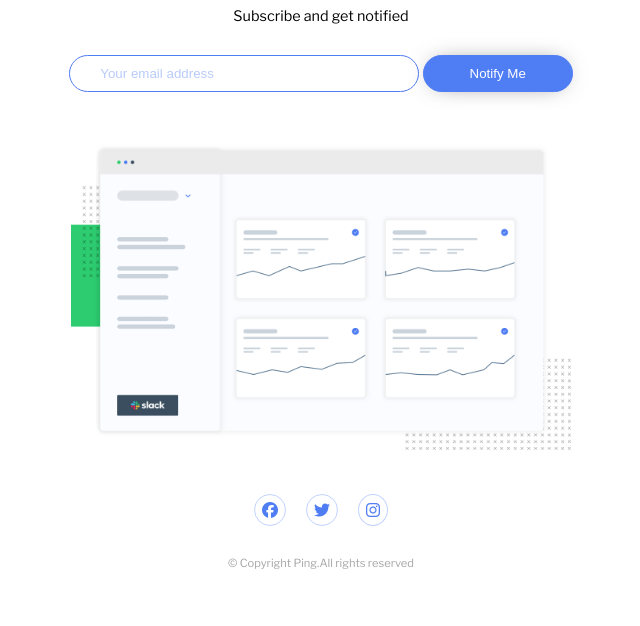
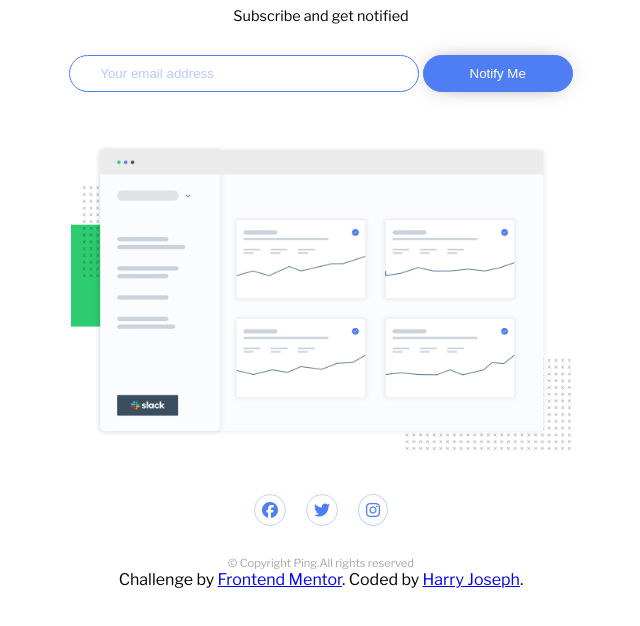
Before and after one commit to Harry-Joseph9387/Ping-single-column-coming-soon-page, a plain HTML site: page index.html in a window 1280 px wide. Shown: the part 116-742 px from the top of the page, without its empty margins (319-959 px from the left). Drawn offline with nearby package versions, Linux system fonts and the light colour scheme.

Commit message:
Update index.html

```diff
--- a/index.html
+++ b/index.html
@@ -29,6 +29,12 @@
     </ul>
     <p class="endp">&copy Copyright Ping.All rights reserved</p>
     <footer>
+        <p class="attribution">
+            Challenge by <a href="https://www.frontendmentor.io?ref=challenge" target="_blank">Frontend Mentor</a>.
+              Coded by <a href="#">Harry Joseph</a>.
+        </p>
+  </footer>
+
         <script src="script.js"></script>
     </footer>
 </body>
```
